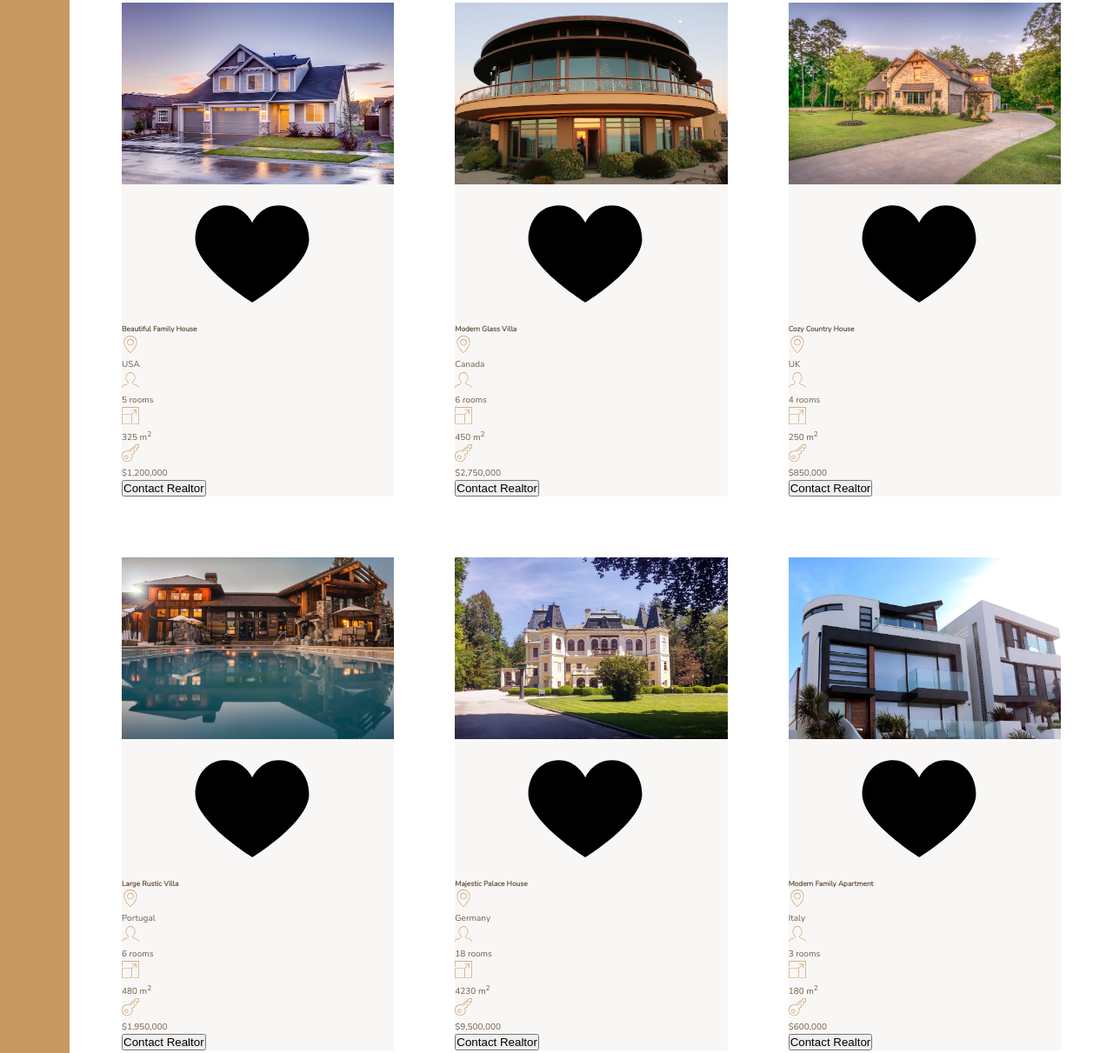
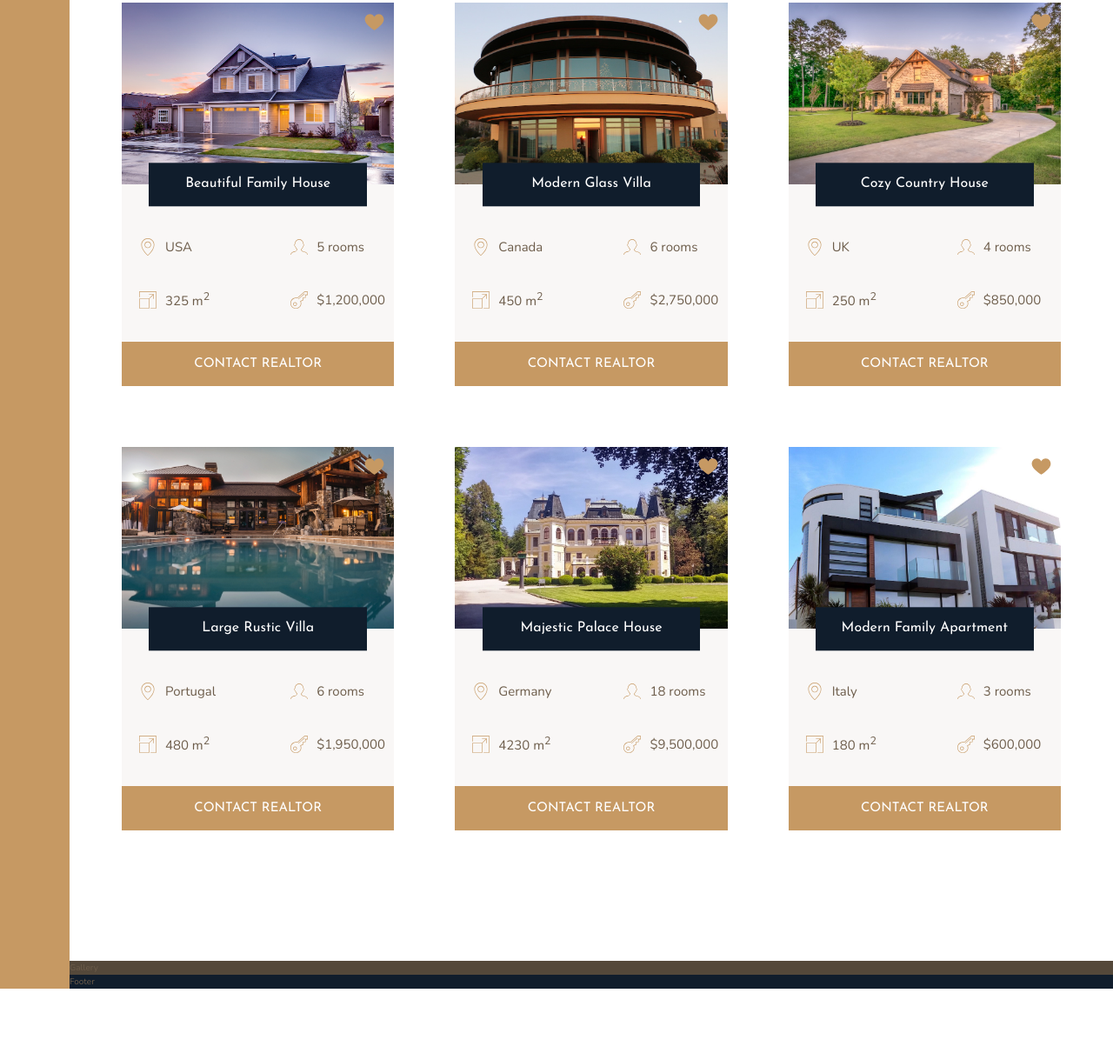
Before and after one commit to jordnlnn/nexter-project, a website: page index.html in a window 1280 px wide. Shown: the part 1967-3178 px from the top of the page at 87% size. After the commit the page ends 3104 px from the top, so only its background shows below. Drawn offline with nearby package versions, Linux system fonts and the light colour scheme.

Commit message:
Styled the img, heading, button, and blurbs (icons w/text) for each card.

```diff
--- a/index.html
+++ b/index.html
@@ -147,7 +147,7 @@
           <p>$1,200,000</p>
         </div>
 
-        <button class="cta">Contact Realtor</button>
+        <button class="btn home__btn">Contact Realtor</button>
       </div>
 
       <!--SECOND CARD-->
@@ -185,7 +185,7 @@
           <p>$2,750,000</p>
         </div>
 
-        <button class="cta">Contact Realtor</button>
+        <button class="btn home__btn">Contact Realtor</button>
       </div>
 
       <!--THIRD CARD-->
@@ -223,7 +223,7 @@
           <p>$850,000</p>
         </div>
 
-        <button class="cta">Contact Realtor</button>
+        <button class="btn home__btn">Contact Realtor</button>
       </div>
 
       <!--FOURTH CARD-->
@@ -261,7 +261,7 @@
           <p>$1,950,000</p>
         </div>
 
-        <button class="cta">Contact Realtor</button>
+        <button class="btn home__btn">Contact Realtor</button>
       </div>
 
       <!--FIFTH CARD-->
@@ -299,7 +299,7 @@
           <p>$9,500,000</p>
         </div>
 
-        <button class="cta">Contact Realtor</button>
+        <button class="btn home__btn">Contact Realtor</button>
       </div>
 
       <!--SIXTH CARD-->
@@ -337,7 +337,7 @@
           <p>$600,000</p>
         </div>
 
-        <button class="cta">Contact Realtor</button>
+        <button class="btn home__btn">Contact Realtor</button>
       </div>
     </section>
 
--- a/sass/_homes.scss
+++ b/sass/_homes.scss
@@ -10,27 +10,70 @@
 .home {
   background-color: $color-grey-light-1;
 
+  display: grid;
+  grid-template-columns: repeat(2, 1fr);
+  grid-gap: 3.5rem;
+
   &__img {
     width: 100%;
+    grid-row: 1 / 2;
+    grid-column: 1 / -1;
+    z-index: 1;
   }
 
   &__like {
+    grid-row: 1 / 2;
+    grid-column: 2 / 3;
+    fill: $color-primary;
+    height: 2.5rem;
+    width: 2.5rem;
+    z-index: 2;
+    justify-self: end;
+    margin: 1rem;
   }
 
   &__name {
+    grid-row: 1 / 2;
+    grid-column: 1 / -1;
+    justify-self: center;
+    z-index: 3;
+    align-self: end;
+
+    width: 80%;
+    font-family: $font-display;
+    font-size: 1.6rem;
+    text-align: center;
+    padding: 1.25rem;
+    background-color: $color-secondary;
+    color: #fff;
+    font-weight: 400;
+    transform: translateY(50%);
+  }
+
+  &__location,
+  &__rooms {
+    margin-top: 2.5rem;
   }
 
   &__location,
   &__rooms,
   &__area,
   &__price {
+    font-size: 1.5rem;
+    margin-left: 2rem;
+
+    display: flex;
+    align-items: center;
+
     svg {
       fill: $color-primary;
       height: 2rem;
       width: 2rem;
-    }
-
-    p {
+      margin-right: 1rem;
     }
   }
+
+  &__btn {
+    grid-column: 1 / -1;
+  }
 }
```
Also changed, not shown: css/style.css.
